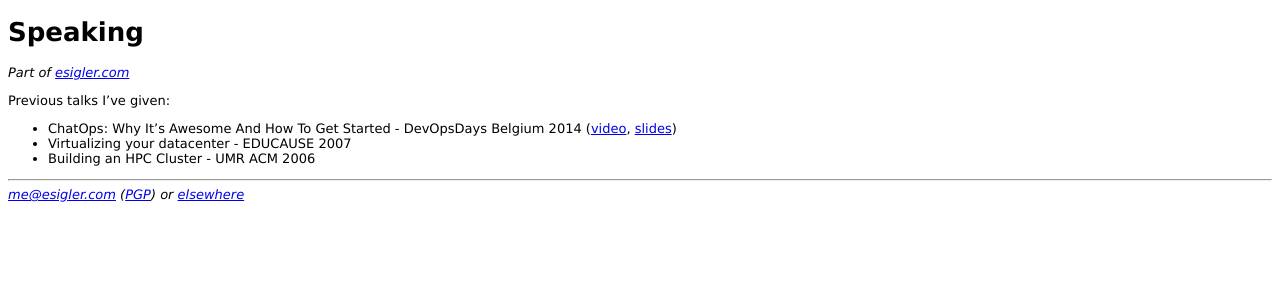
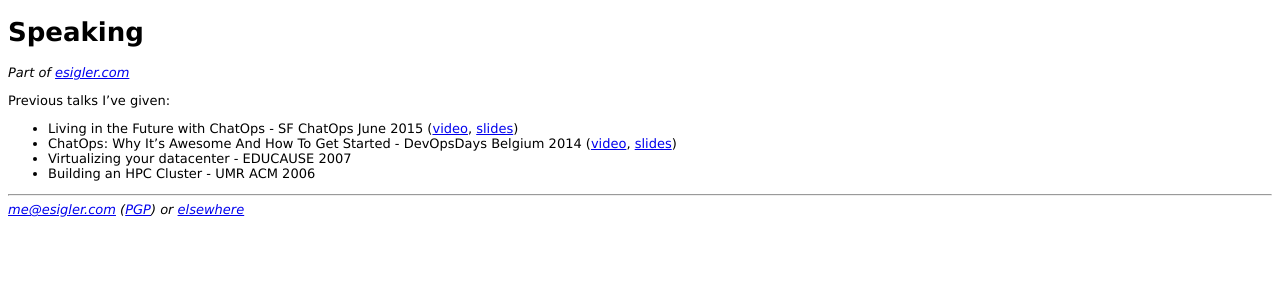
Before and after one commit to esigler/esigler.com, a Jekyll site: the page built from speaking.markdown, in a window 1280 px wide. Shown: the top 300 px of the page. Built offline with Jekyll 4.4.1, drawn with Linux system fonts in a browser that asks for light colours.

Commit message:
Adding latest meetup links

```diff
--- a/speaking.markdown
+++ b/speaking.markdown
@@ -7,9 +7,12 @@ category: top
 
 Previous talks I've given:
 
+* Living in the Future with ChatOps - SF ChatOps June 2015 ([video][chatops_2015_video], [slides][chatops_2015_slides])
 * ChatOps: Why It's Awesome And How To Get Started - DevOpsDays Belgium 2014 ([video][chatops_2014_video], [slides][chatops_2014_slides])
 * Virtualizing your datacenter - EDUCAUSE 2007
 * Building an HPC Cluster - UMR ACM 2006
 
 [chatops_2014_video]: https://vimeo.com/113221173
 [chatops_2014_slides]: https://speakerdeck.com/esigler/chatops-why-its-awesome-and-how-to-get-started
+[chatops_2015_video]: https://www.youtube.com/watch?v=Heo5YtRikds
+[chatops_2015_slides]: https://speakerdeck.com/esigler/living-in-the-future-with-chatops
```
